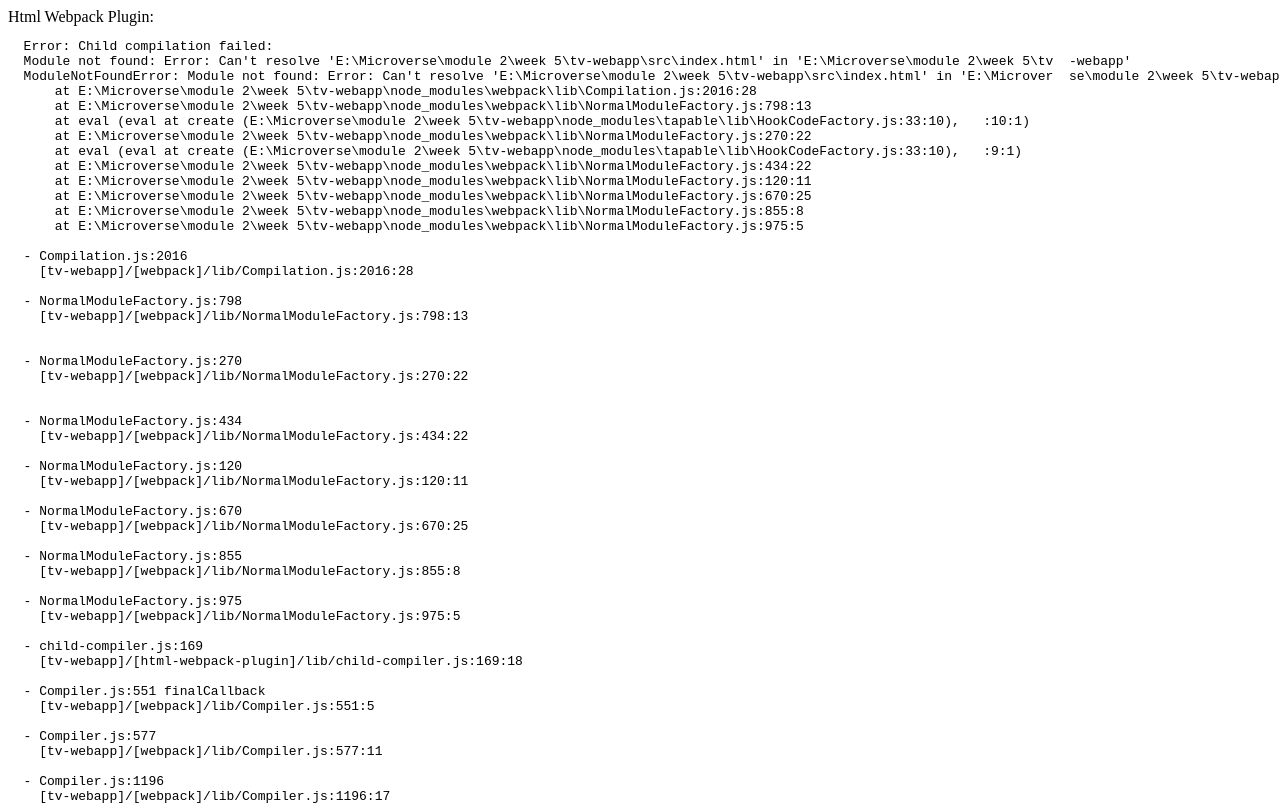
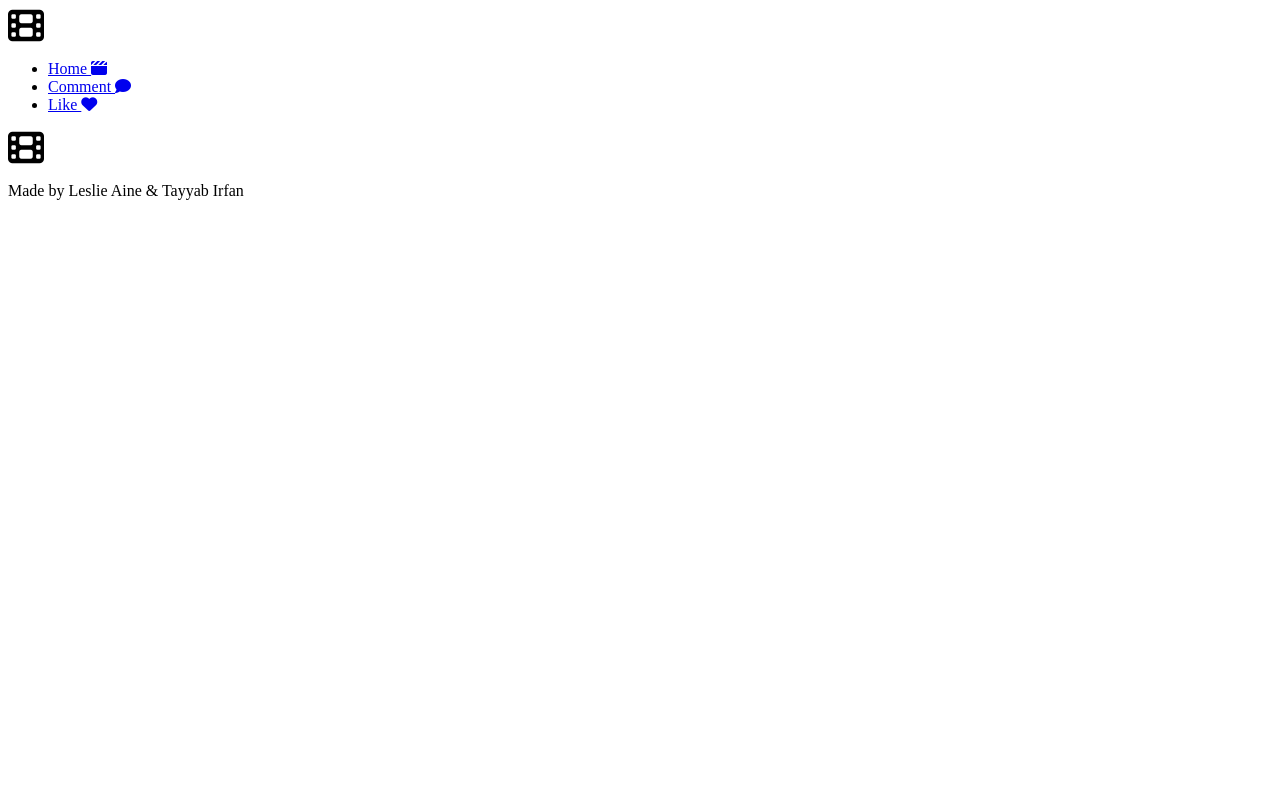
Before and after one commit to LeslieAine/tv-webapp, a website: page dist/index.html in a window 1280 px wide. Shown: the top 805 px of the page. Drawn offline with Linux system fonts and the light colour scheme.

Commit message:
Add basic html structure

```diff
--- a/dist/index.html
+++ b/dist/index.html
@@ -1,69 +1,41 @@
-<head><script defer src="/runtime.js"></script></head>Html Webpack Plugin:
-<pre>
-  Error: Child compilation failed:
-  Module not found: Error: Can't resolve 'E:\Microverse\module 2\week 5\tv-webapp\src\index.html' in 'E:\Microverse\module 2\week 5\tv  -webapp'
-  ModuleNotFoundError: Module not found: Error: Can't resolve 'E:\Microverse\module 2\week 5\tv-webapp\src\index.html' in 'E:\Microver  se\module 2\week 5\tv-webapp'
-      at E:\Microverse\module 2\week 5\tv-webapp\node_modules\webpack\lib\Compilation.js:2016:28
-      at E:\Microverse\module 2\week 5\tv-webapp\node_modules\webpack\lib\NormalModuleFactory.js:798:13
-      at eval (eval at create (E:\Microverse\module 2\week 5\tv-webapp\node_modules\tapable\lib\HookCodeFactory.js:33:10), <anonymous>  :10:1)
-      at E:\Microverse\module 2\week 5\tv-webapp\node_modules\webpack\lib\NormalModuleFactory.js:270:22
-      at eval (eval at create (E:\Microverse\module 2\week 5\tv-webapp\node_modules\tapable\lib\HookCodeFactory.js:33:10), <anonymous>  :9:1)
-      at E:\Microverse\module 2\week 5\tv-webapp\node_modules\webpack\lib\NormalModuleFactory.js:434:22
-      at E:\Microverse\module 2\week 5\tv-webapp\node_modules\webpack\lib\NormalModuleFactory.js:120:11
-      at E:\Microverse\module 2\week 5\tv-webapp\node_modules\webpack\lib\NormalModuleFactory.js:670:25
-      at E:\Microverse\module 2\week 5\tv-webapp\node_modules\webpack\lib\NormalModuleFactory.js:855:8
-      at E:\Microverse\module 2\week 5\tv-webapp\node_modules\webpack\lib\NormalModuleFactory.js:975:5
-
-  - Compilation.js:2016
-    [tv-webapp]/[webpack]/lib/Compilation.js:2016:28
-
-  - NormalModuleFactory.js:798
-    [tv-webapp]/[webpack]/lib/NormalModuleFactory.js:798:13
-
-
-  - NormalModuleFactory.js:270
-    [tv-webapp]/[webpack]/lib/NormalModuleFactory.js:270:22
-
-
-  - NormalModuleFactory.js:434
-    [tv-webapp]/[webpack]/lib/NormalModuleFactory.js:434:22
-
-  - NormalModuleFactory.js:120
-    [tv-webapp]/[webpack]/lib/NormalModuleFactory.js:120:11
-
-  - NormalModuleFactory.js:670
-    [tv-webapp]/[webpack]/lib/NormalModuleFactory.js:670:25
-
-  - NormalModuleFactory.js:855
-    [tv-webapp]/[webpack]/lib/NormalModuleFactory.js:855:8
-
-  - NormalModuleFactory.js:975
-    [tv-webapp]/[webpack]/lib/NormalModuleFactory.js:975:5
-
-  - child-compiler.js:169
-    [tv-webapp]/[html-webpack-plugin]/lib/child-compiler.js:169:18
-
-  - Compiler.js:551 finalCallback
-    [tv-webapp]/[webpack]/lib/Compiler.js:551:5
-
-  - Compiler.js:577
-    [tv-webapp]/[webpack]/lib/Compiler.js:577:11
-
-  - Compiler.js:1196
-    [tv-webapp]/[webpack]/lib/Compiler.js:1196:17
-
-
-  - Hook.js:18 Hook.CALL_ASYNC_DELEGATE [as _callAsync]
-    [tv-webapp]/[tapable]/lib/Hook.js:18:14
-
-  - Compiler.js:1192
-    [tv-webapp]/[webpack]/lib/Compiler.js:1192:33
-
-  - Compilation.js:2787 finalCallback
-    [tv-webapp]/[webpack]/lib/Compilation.js:2787:11
-
-  - Compilation.js:3092
-    [tv-webapp]/[webpack]/lib/Compilation.js:3092:11
-
-
-</pre>
+<!DOCTYPE html>
+<html lang="en">
+  <head>
+    <meta charset="UTF-8" />
+    <meta name="viewport" content="width=device-width, initial-scale=1.0" />
+    <link
+      rel="stylesheet"
+      href="https://cdnjs.cloudflare.com/ajax/libs/font-awesome/6.3.0/css/all.min.css"
+      integrity="sha512-SzlrxWUlpfuzQ+pcUCosxcglQRNAq/DZjVsC0lE40xsADsfeQoEypE+enwcOiGjk/bSuGGKHEyjSoQ1zVisanQ=="
+      crossorigin="anonymous"
+      referrerpolicy="no-referrer"
+    />
+    <title>capstone project module 2</title>
+  <script defer src="/runtime.js"></script><script defer src="/main.js"></script></head>
+  <body>
+    <header>
+      <nav class="nav">
+        <i class="fa fa-film" style="font-size: 36px"></i>
+        <ul>
+          <li>
+            <a href="#">Home <i class="fa-solid fa-clapperboard"></i></a>
+          </li>
+          <li>
+            <a href="#">Comment <i class="fa-solid fa-comment"></i></a>
+          </li>
+          <li>
+            <a href="#">Like <i class="fa-solid fa-heart"></i></a>
+          </li>
+        </ul>
+      </nav>
+    </header>
+    <section class="main">
+      <ul class="movies" id="movies"></ul>
+    </section>
+    <footer>
+      <i class="fa fa-film" style="font-size: 36px"></i>
+      <p>Made by Leslie Aine & Tayyab Irfan</p>
+      <span></span>
+    </footer>
+  </body>
+</html>
```
